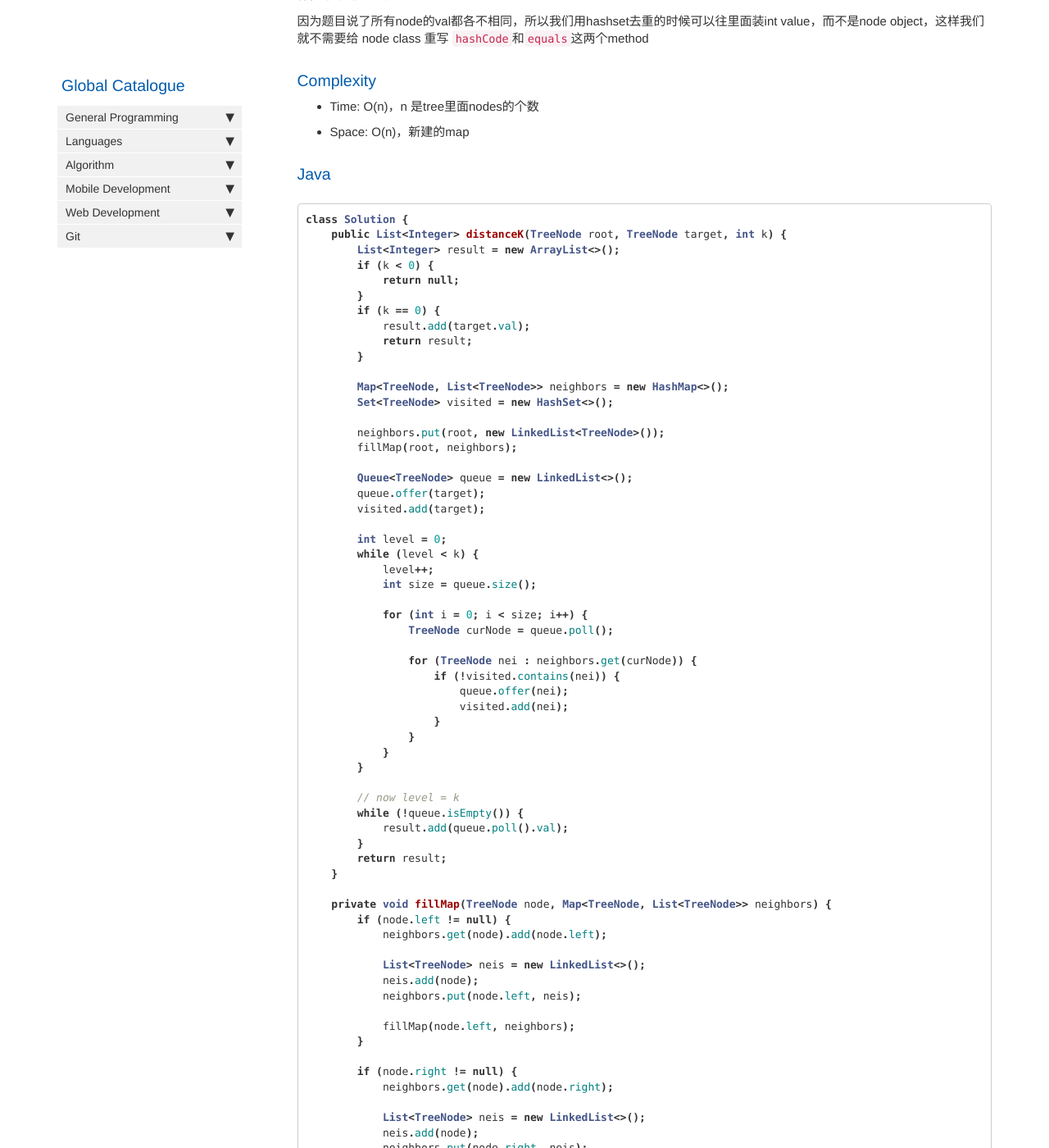
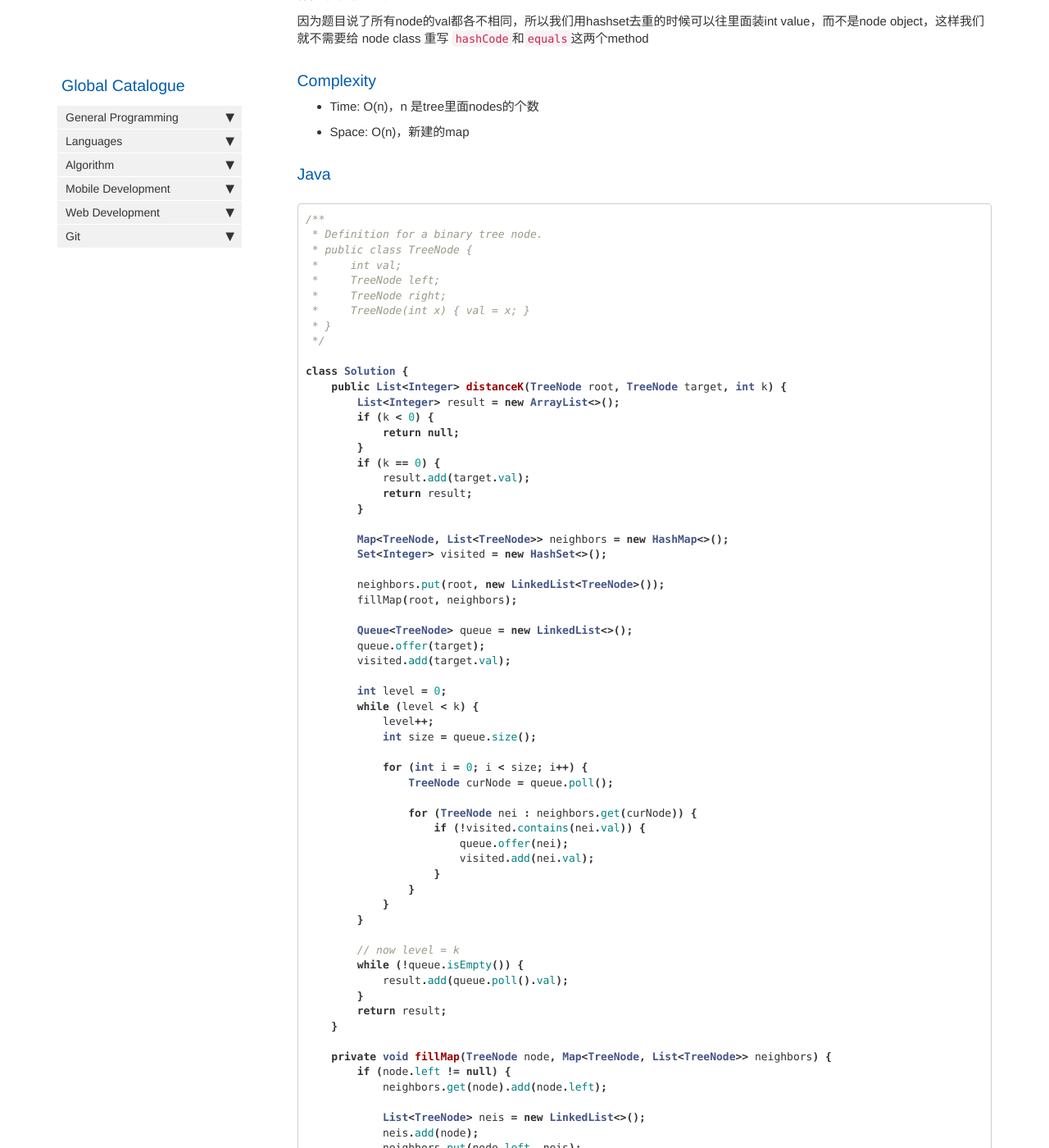
Before and after one commit to HungryOrc/hungryorc.github.io, a Jekyll site: the page built from pages/algorithm/algorithm_nodes_of_distance_k_to_target_in_binary_tree.md, in a window 1280 px wide and 1400 px high, scrolled down 1014 px. Shown: the whole window at 82% size. Built offline with Jekyll 4.4.1, drawn with Linux system fonts in a browser that asks for light colours; nearby versions of some CDN libraries; comment, search, counter and statistics services are not loaded.

Commit message:
Update algorithm_nodes_of_distance_k_to_target_in_binary_tree.md

````diff
--- a/pages/algorithm/algorithm_nodes_of_distance_k_to_target_in_binary_tree.md
+++ b/pages/algorithm/algorithm_nodes_of_distance_k_to_target_in_binary_tree.md
@@ -47,6 +47,16 @@ Notice:
 
 ### Java
 ```java
+/**
+ * Definition for a binary tree node.
+ * public class TreeNode {
+ *     int val;
+ *     TreeNode left;
+ *     TreeNode right;
+ *     TreeNode(int x) { val = x; }
+ * }
+ */
+
 class Solution {
     public List<Integer> distanceK(TreeNode root, TreeNode target, int k) {
         List<Integer> result = new ArrayList<>();
@@ -59,14 +69,14 @@ class Solution {
         }
 
         Map<TreeNode, List<TreeNode>> neighbors = new HashMap<>();
-        Set<TreeNode> visited = new HashSet<>();
+        Set<Integer> visited = new HashSet<>();
 
         neighbors.put(root, new LinkedList<TreeNode>());
         fillMap(root, neighbors);
 
         Queue<TreeNode> queue = new LinkedList<>();
         queue.offer(target);
-        visited.add(target);
+        visited.add(target.val);
 
         int level = 0;
         while (level < k) {
@@ -77,9 +87,9 @@ class Solution {
                 TreeNode curNode = queue.poll();
 
                 for (TreeNode nei : neighbors.get(curNode)) {
-                    if (!visited.contains(nei)) {
+                    if (!visited.contains(nei.val)) {
                         queue.offer(nei);
-                        visited.add(nei);
+                        visited.add(nei.val);
                     }
                 }
             }
````
